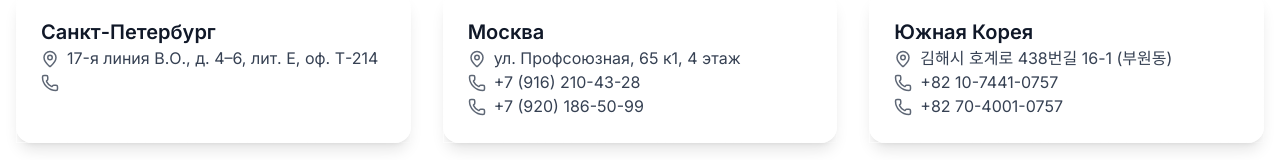
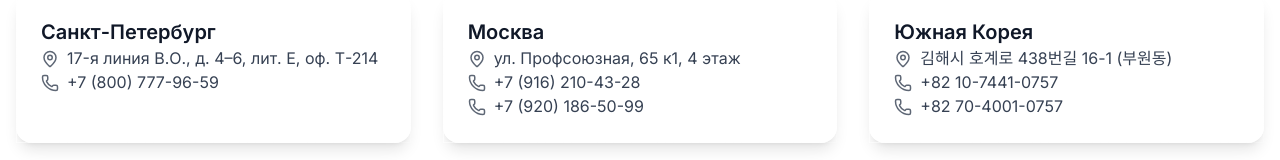
Before and after one commit to vladkimweb/ns-med, a Next.js app: page /en/contacts in a window 1280 px wide. Shown: the part 493-653 px from the top of the page. Built offline with nearby package versions, Linux system fonts and the light colour scheme; a web font is replaced by a local one.

Commit message:
fix(contacts): обновить номера телефонов и ссылки на соцсети

```diff
--- a/src/app/[locale]/contacts/page.tsx
+++ b/src/app/[locale]/contacts/page.tsx
@@ -12,7 +12,7 @@ export default function ContactsPage() {
           <Office
             city="Санкт-Петербург"
             address="17-я линия В.О., д. 4–6, лит. Е, оф. Т-214"
-            phones={['']}
+            phones={['+7 (800) 777-96-59']}
           />
           <Office
             city="Москва"
@@ -42,9 +42,9 @@ export default function ContactsPage() {
         <section className="text-center space-y-4">
           <h2 className="text-2xl font-semibold text-primary uppercase">Мы в соцсетях</h2>
           <div className="flex justify-center gap-6">
-            <a href="https://t.me/your_channel" target="_blank" rel="noopener noreferrer" className="text-gray-600 hover:text-primary">Telegram</a>
-            <a href="https://instagram.com/your_profile" target="_blank" rel="noopener noreferrer" className="text-gray-600 hover:text-primary">Instagram</a>
-            <a href="https://youtube.com/your_channel" target="_blank" rel="noopener noreferrer" className="text-gray-600 hover:text-primary">YouTube</a>
+            <a href="https://t.me/+JESSsBkYrjQzYzZi" target="_blank" rel="noopener noreferrer" className="text-gray-600 hover:text-primary">Telegram</a>
+            <a href="https://www.instagram.com/auto.ns.grp?igsh=MWtndWZmdjlpeTB6Mw%3D%3D&utm_source=qr" target="_blank" rel="noopener noreferrer" className="text-gray-600 hover:text-primary">Instagram</a>
+            <a href="https://www.youtube.com/@NSgrp_auto" target="_blank" rel="noopener noreferrer" className="text-gray-600 hover:text-primary">YouTube</a>
           </div>
         </section>
         {/* Фото офиса */}
```
